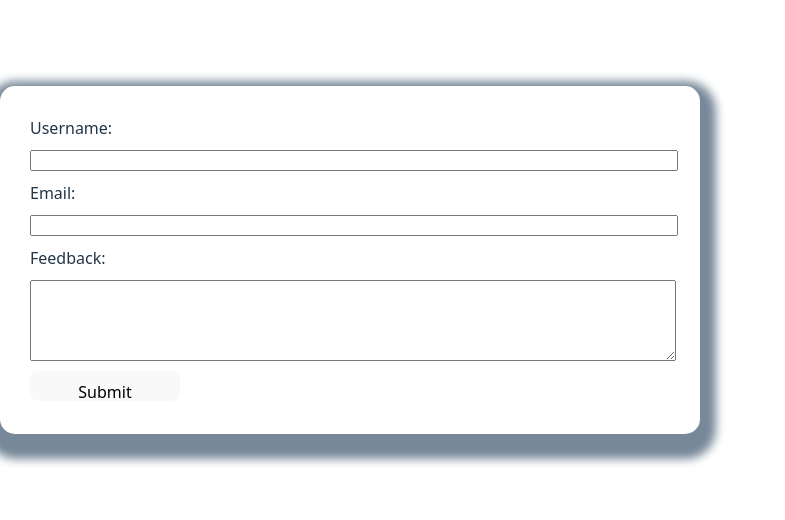
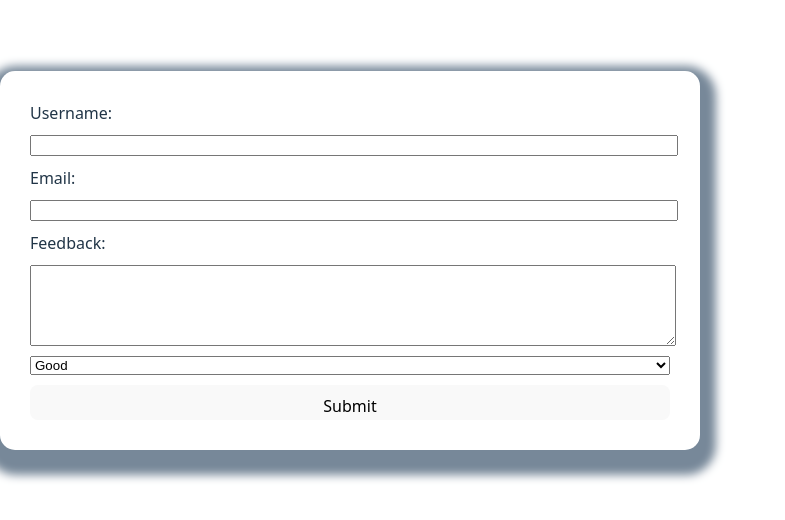
Before and after one commit to bndnt/useformik, a React (Vite) app: page / in a window 1280 px wide. Shown: the part 140-660 px from the top of the page, without its empty margins (0-785 px from the left). Built offline with nearby package versions, Linux system fonts and the light colour scheme.

Commit message:
select formik

```diff
--- a/src/components/FeedbackForm/FeedbackForm.jsx
+++ b/src/components/FeedbackForm/FeedbackForm.jsx
@@ -6,12 +6,14 @@ const initialValues = {
   username: "",
   email: "",
   message: "",
+  rate: "good",
 };
 
 export default function FeedbackForm() {
   const nameFieldId = useId();
   const emailFieldId = useId();
   const feedbacklFieldId = useId();
+  const rateFieldId = useId();
   //values - об'єкт значень полів форми в момент її відправки.
   // actions - об'єкт з допоміжними методами. Наприклад, метод resetForm
 
@@ -53,6 +55,16 @@ export default function FeedbackForm() {
             id={emailFieldId}
             rows="5"
           />
+          <Field
+            as="select"
+            name="rate"
+            id={rateFieldId}
+            className={css.select}
+          >
+            <option value="good">Good</option>
+            <option value="neutral">Neutral</option>
+            <option value="bad">Bad</option>
+          </Field>
           <button className={css.btn} type="submit">
             Submit
           </button>
--- a/src/components/FeedbackForm/FeedbackForm.module.css
+++ b/src/components/FeedbackForm/FeedbackForm.module.css
@@ -4,8 +4,8 @@
   width: 100%;
 }
 .btn {
-  width: 150px;
-  height: 30px;
+  width: 100%;
+  height: 35px;
 }
 .form {
   width: calc(100vw / 2);
@@ -14,3 +14,8 @@
   box-shadow: 1px 10px 10px 15px lightslategrey;
   border-radius: 15px;
 }
+.select {
+  display: block;
+  width: 100%;
+  margin-bottom: 10px;
+}
```
